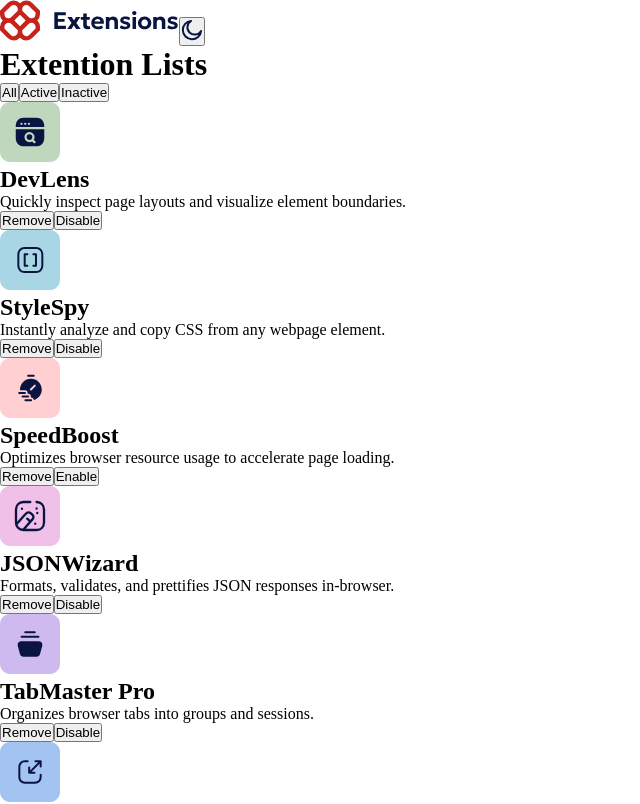
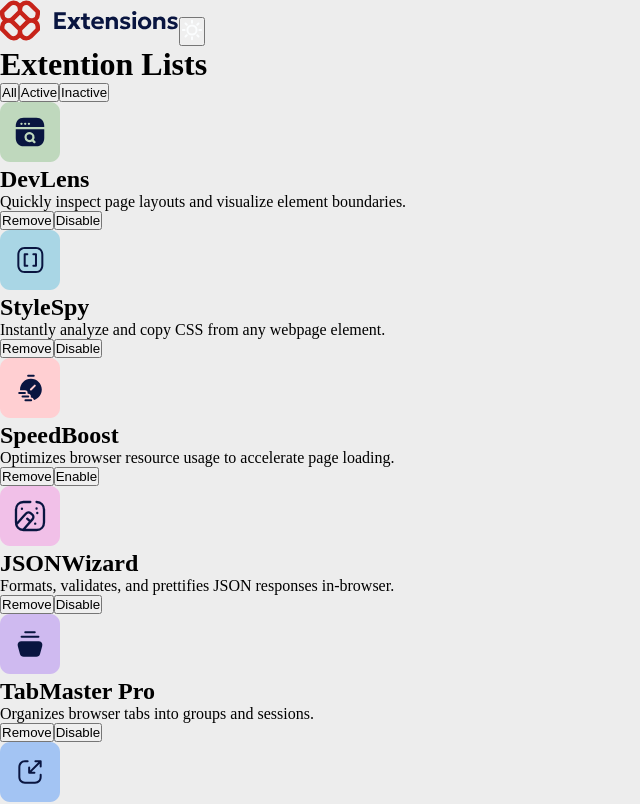
Before and after one commit to fayiz770/browser-extensions-manager-ui-main, a React (Vite) app: page / in a window 1280 px wide. Shown: the top 804 px of the page, without its empty margins (0-640 px from the left). Built offline with nearby package versions, Linux system fonts and the light colour scheme.

Commit message:
Implement dark mode toggle functionality in App and Header components

```diff
--- a/src/App.jsx
+++ b/src/App.jsx
@@ -1,9 +1,26 @@
+import { useState } from 'react'
 import Header from './components/Header'
 import Main from './components/Main'
 function App() {
+  // Dark mode state
+  const [darkMode, setDarkMode] = useState(false)
+  // Toggle dark mode function
+  // This function toggles the dark mode state
+  const toggleDarkMode = () => {
+    setDarkMode(!darkMode)
+  }
+
+  const styles = {
+    backgroundColor: darkMode ? 'var(--Neutral-900)' : 'var(--Neutral-100)',
+    color: darkMode ? '#ffffff' : '#000000'
+  }
+
   return (
-    <div className='app'>
-      <Header />
+    <div className='app' style={styles}>
+      <Header
+        toggleDarkMode={toggleDarkMode}
+        darkMode={darkMode}
+      />
       <Main />
     </div>
   )
--- a/src/components/Header.jsx
+++ b/src/components/Header.jsx
@@ -1,6 +1,7 @@
 import logo from '../assets/images/logo.svg'
-import themeToggle from '../assets/images/icon-moon.svg'
-export default function Header() {
+import moon from '../assets/images/icon-moon.svg'
+import sun from '../assets/images/icon-sun.svg'
+export default function Header({toggleDarkMode, darkMode}) {
     return(
         <header
             className="header"
@@ -10,13 +11,14 @@ export default function Header() {
                 src={logo}
                 alt="Logo"
             ></img>
-            <button>
+            <button
+                onClick={toggleDarkMode}
+            >
                 <img
                     className="theme-toggle"
-                    src={themeToggle}
+                    src={darkMode ? moon : sun}
                     alt="Toggle theme"
                 ></img>
-
             </button>
         </header>
     )
```
